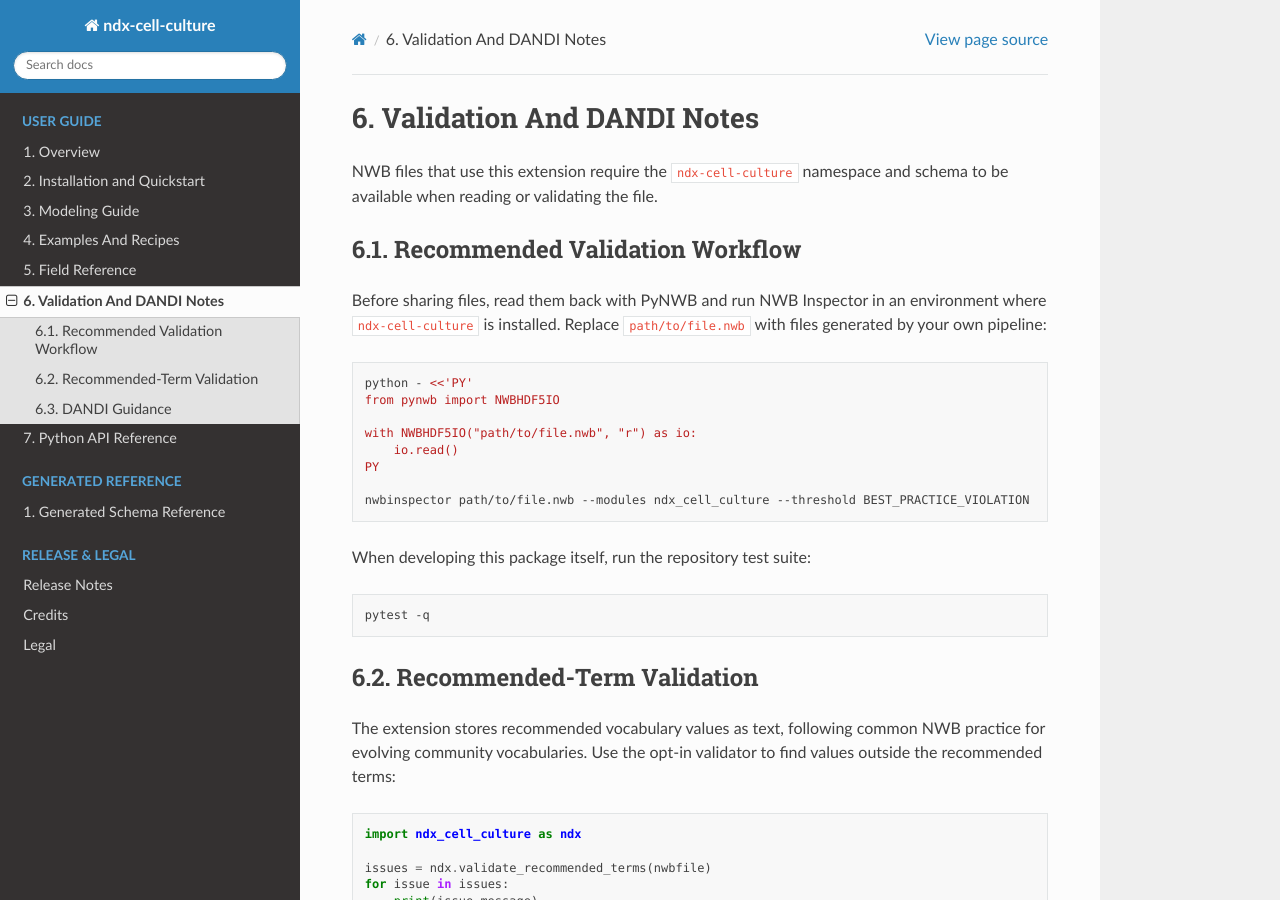
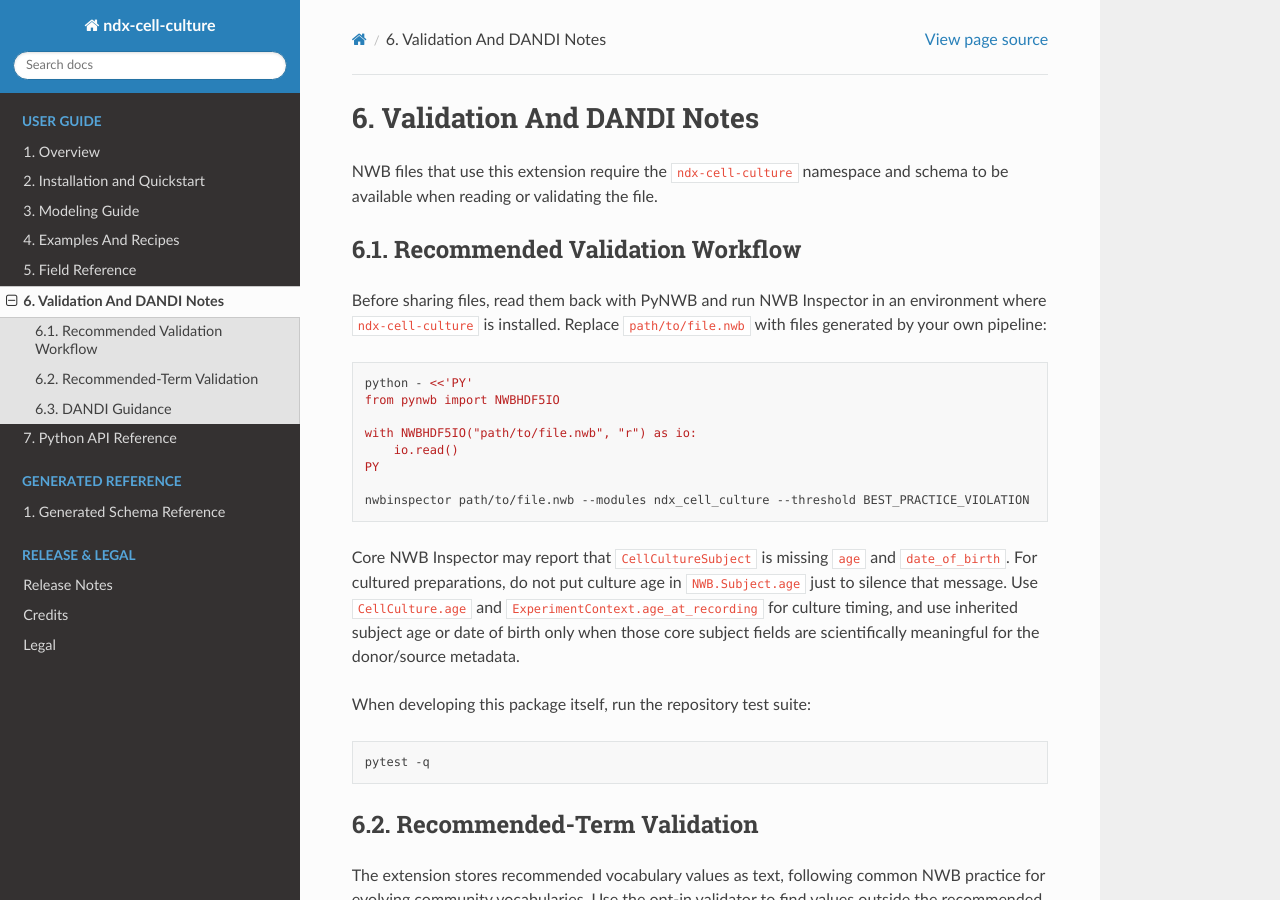
Before and after one commit to braingeneers/ndx-cell-culture, a Sphinx documentation site: the page built from docs/source/source/validation_dandi.rst, in a window 1280 px wide and 900 px high. Built offline with Sphinx 7.4.7 and the Read the Docs theme 3.1.0, drawn with Linux system fonts in a browser that asks for light colours.

Commit message:
Handle cell culture subject inspector guidance

```diff
--- a/docs/source/source/usage.rst
+++ b/docs/source/source/usage.rst
@@ -155,6 +155,11 @@ an environment where ``ndx-cell-culture`` is installed:
 
    nwbinspector synthetic_organoid.nwb --modules ndx_cell_culture --threshold BEST_PRACTICE_VIOLATION
 
+If NWB Inspector reports that ``CellCultureSubject`` is missing ``age`` and
+``date_of_birth``, do not put culture age in ``NWB.Subject.age``. Use
+``CellCulture.age`` and ``ExperimentContext.age_at_recording`` for culture
+timing.
+
 Run the opt-in recommended-term validator for vocabulary guidance:
 
 .. code-block:: python
--- a/docs/source/source/validation_dandi.rst
+++ b/docs/source/source/validation_dandi.rst
@@ -21,6 +21,13 @@ environment where ``ndx-cell-culture`` is installed. Replace
    PY
 
    nwbinspector path/to/file.nwb --modules ndx_cell_culture --threshold BEST_PRACTICE_VIOLATION
+
+Core NWB Inspector may report that ``CellCultureSubject`` is missing
+``age`` and ``date_of_birth``. For cultured preparations, do not put culture
+age in ``NWB.Subject.age`` just to silence that message. Use
+``CellCulture.age`` and ``ExperimentContext.age_at_recording`` for culture
+timing, and use inherited subject age or date of birth only when those core
+subject fields are scientifically meaningful for the donor/source metadata.
 
 When developing this package itself, run the repository test suite:
 
```
Also changed, not shown: 2 other files.
